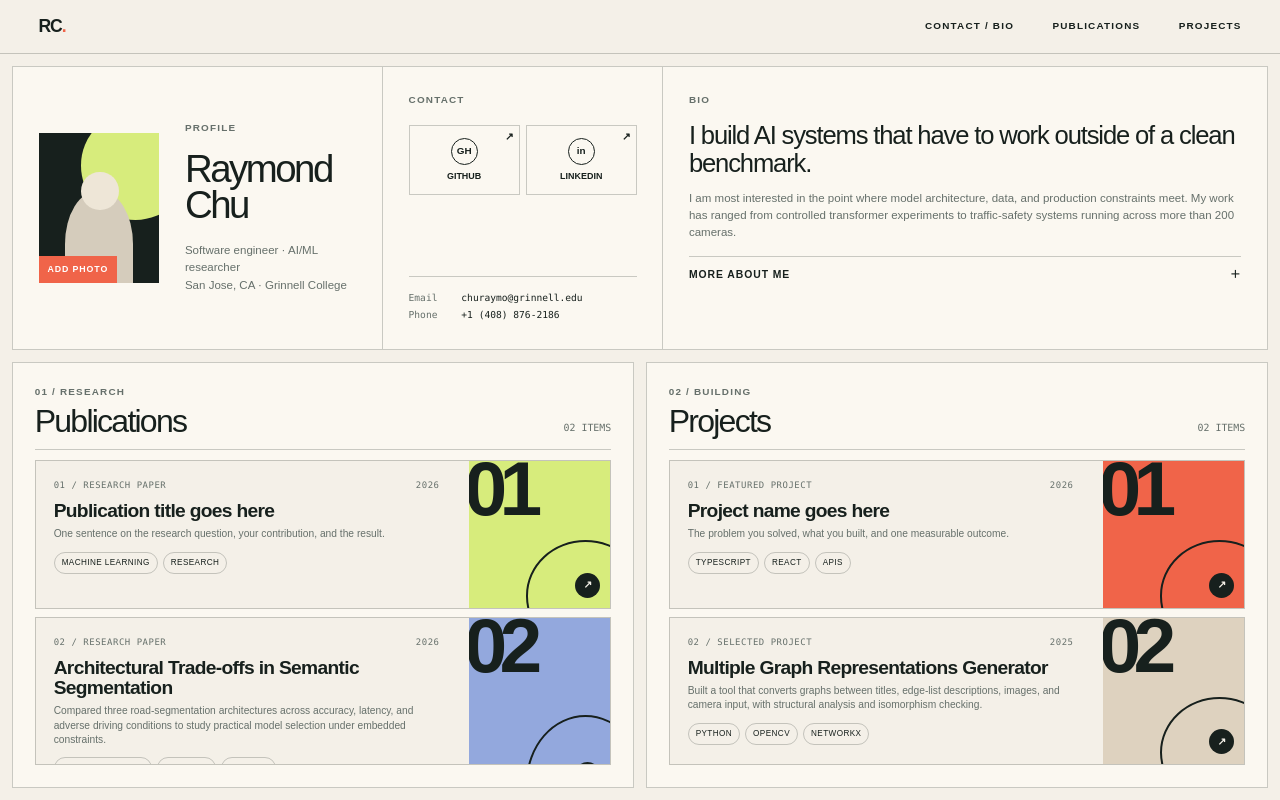
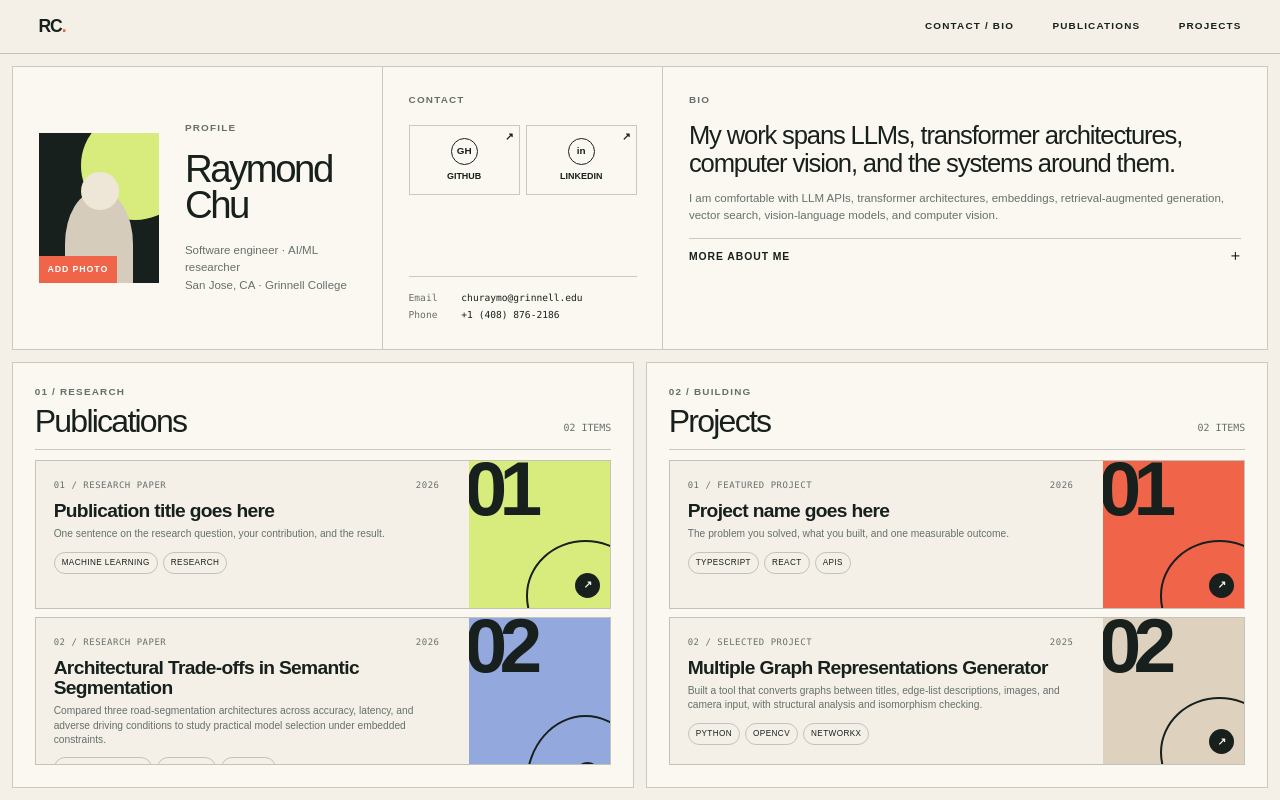
Before and after one commit to raychu23/raychu23.github.io, a Next.js app: page / in a window 1280 px wide. Built offline with nearby package versions, Linux system fonts and the light colour scheme.

Commit message:
Refine portfolio bio voice

```diff
--- a/app/page.tsx
+++ b/app/page.tsx
@@ -132,20 +132,21 @@ export default function Home() {
 
           <div className="bio">
             <p className="label">Bio</p>
-            <h2>I build AI systems that have to work outside of a clean benchmark.</h2>
+            <h2>My work spans LLMs, transformer architectures, computer vision, and the systems around them.</h2>
             <p>
-              I am most interested in the point where model architecture, data, and
-              production constraints meet. My work has ranged from controlled transformer
-              experiments to traffic-safety systems running across more than 200 cameras.
+              I am comfortable with LLM APIs, transformer architectures, embeddings,
+              retrieval-augmented generation, vector search, vision-language models,
+              and computer vision.
             </p>
             <details>
               <summary>More about me <span aria-hidden="true">＋</span></summary>
               <p>
-                I tend to think in systems: what information comes in, how it is organized,
-                and what a person needs to do with it next. That has shaped the way I build,
-                from documentation tools that connect code to past bugs to computer-vision
-                pipelines that help traffic operators focus on credible emergencies. I like
-                work that improves what people already depend on without making it harder to use.
+                Across these projects, I have worked on data preparation, model evaluation,
+                inference efficiency, safety guardrails, and integrating AI into user-facing
+                software. I am naturally very particular, which has made me systems-oriented,
+                especially in how I manage information. I tend to think of much of what I do
+                as an input-output funnel: I capture ideas and notes, connect them to the right
+                context, and use them to move toward a project or decision.
               </p>
             </details>
           </div>
```
Also changed, not shown: 1 other file (tests, documents, lock files or other folders).
